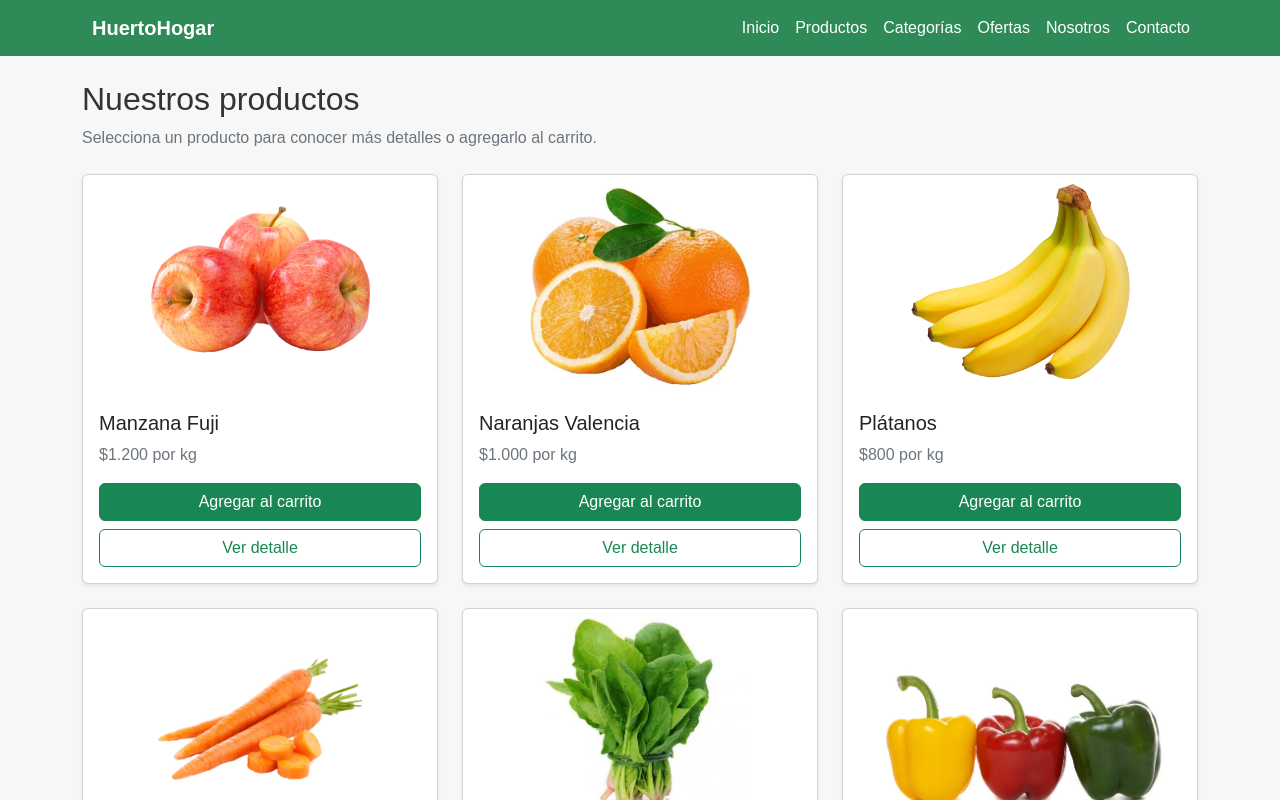
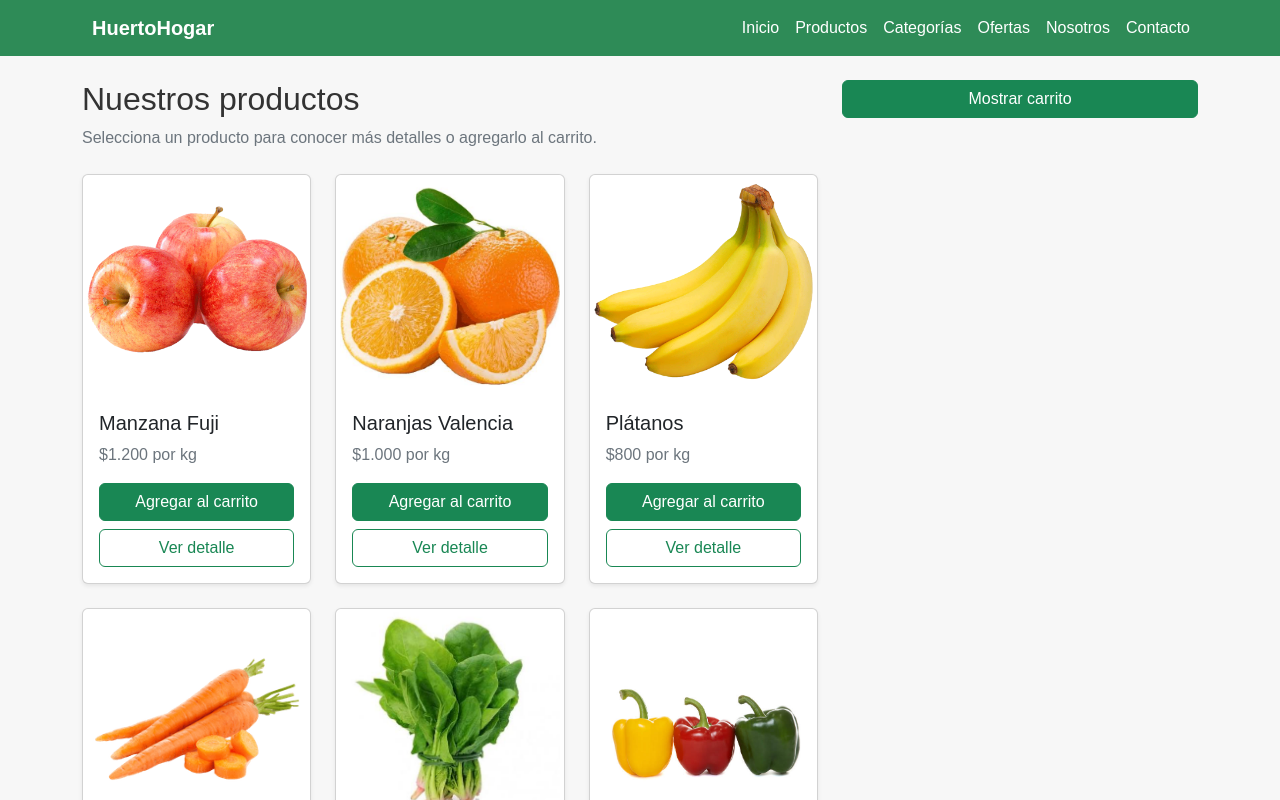
Before and after one commit to Lu-var/huerto-hogar, a React (Vite) app: page /productos in a window 1280 px wide. Both pictures are taken after a click on the button "Ocultar". Shown: the top 800 px of the page. Built offline with nearby package versions, Linux system fonts and the light colour scheme.

Commit message:
fix: mantener visible boton del carrito

```diff
--- a/src/components/Categoria.jsx
+++ b/src/components/Categoria.jsx
@@ -60,7 +60,7 @@ export default function Categoria() {
     return (
         <ContenedorPagina>
             <Row className="g-4">
-                <Col lg={carritoVisible ? 8 : 12}>
+                <Col lg={8}>
                     <EncabezadoSeccion
                         titulo={categoria.nombre}
                         descripcion={`Productos disponibles en ${categoria.nombre.toLowerCase()}.`}
--- a/src/components/Productos.jsx
+++ b/src/components/Productos.jsx
@@ -43,7 +43,7 @@ export default function Productos() {
     return (
         <ContenedorPagina>
             <Row className="g-4">
-                <Col lg={carritoVisible ? 8 : 12}>
+                <Col lg={8}>
                     <EncabezadoSeccion
                         titulo="Nuestros productos"
                         descripcion="Selecciona un producto para conocer más detalles o agregarlo al carrito."
@@ -68,9 +68,15 @@ export default function Productos() {
                             alOcultar={() => setCarritoVisible(false)}
                         />
                     ) : (
-                        <Button variant="success" onClick={() => setCarritoVisible(true)}>
-                            Mostrar carrito
-                        </Button>
+                        <div className="carrito-placeholder">
+                            <Button
+                                variant="success"
+                                className="w-100"
+                                onClick={() => setCarritoVisible(true)}
+                            >
+                                Mostrar carrito
+                            </Button>
+                        </div>
                     )}
                 </Col>
             </Row>
--- a/src/css/estilos.css
+++ b/src/css/estilos.css
@@ -53,6 +53,11 @@ body {
     background-color: white;
     border: 1px solid #dee2e6;
     border-radius: 0.375rem;
+}
+
+.carrito-placeholder {
+    position: sticky;
+    top: 1rem;
 }
 
 header {
```
